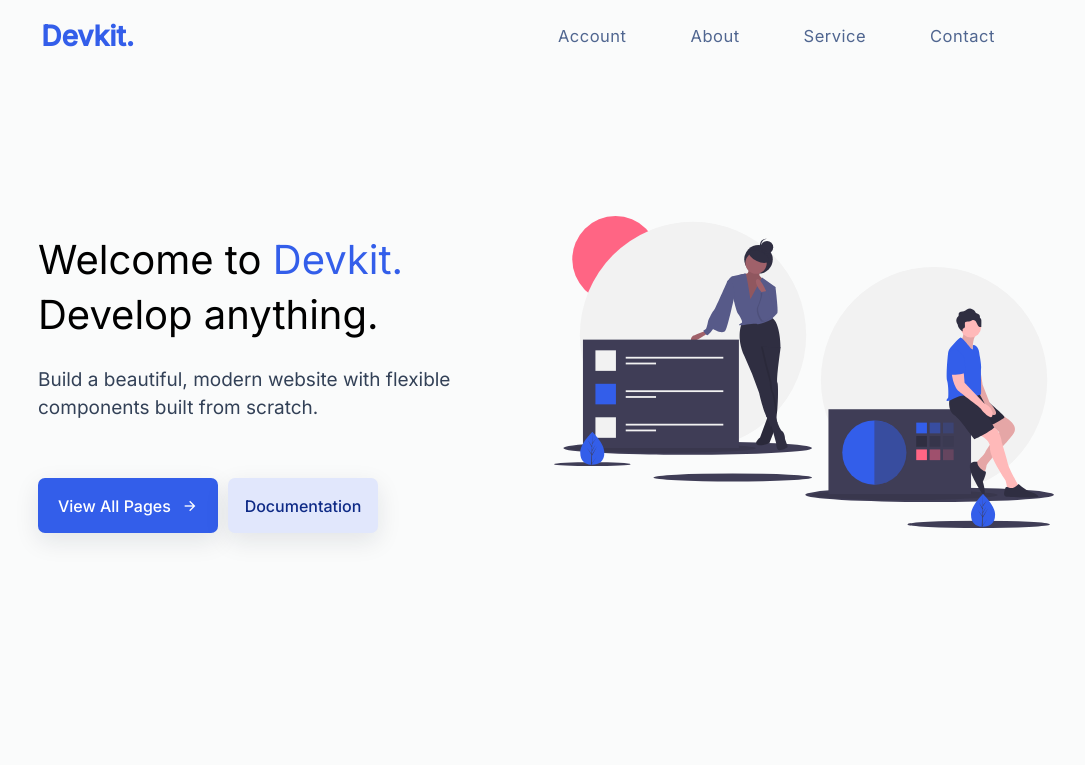
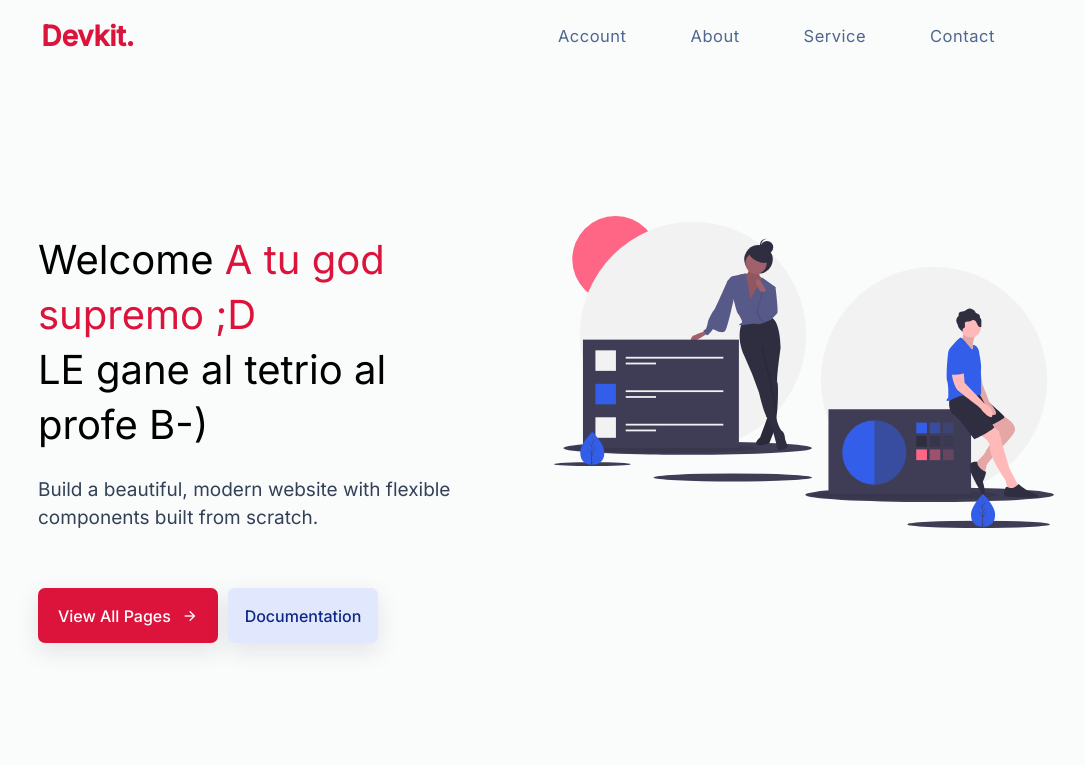
Before and after one commit to smxIvan/Primero-proyecto-Ivan-D, a plain HTML site: page index.html in a window 1280 px wide. Shown: the top 765 px of the page, without its empty margins (106-1191 px from the left). Drawn offline with nearby package versions, Linux system fonts and the light colour scheme.

Commit message:
Primera modificacion

```diff
--- a/css/style.css
+++ b/css/style.css
@@ -15,7 +15,7 @@
 
 /* ==== CSS VARIABLES ==== */
 :root {
-  --primary-color: #335eea;
+  --primary-color: crimson;
   --link-color: #506690;
   --btn-hover-color: #2b50c7;
   --lg-heading: #161c2d;
--- a/index.html
+++ b/index.html
@@ -59,9 +59,9 @@
         <div class="grid-cols-2">
           <div class="grid-item-1">
             <h1 class="main-heading">
-              Welcome to <span>Devkit.</span>
+              Welcome <span>A tu god supremo ;D</span>
               <br />
-              Develop anything.
+              LE gane al tetrio al profe B-)
             </h1>
             <p class="info-text">
               Build a beautiful, modern website with flexible components built
```
